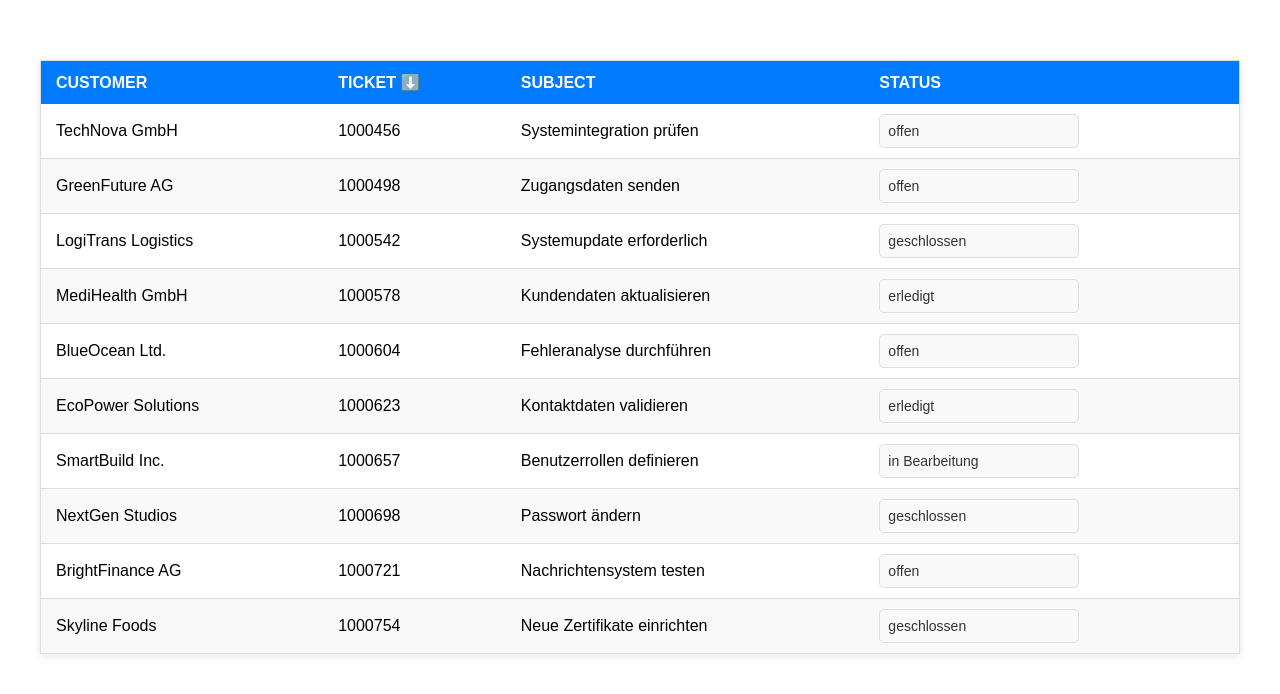
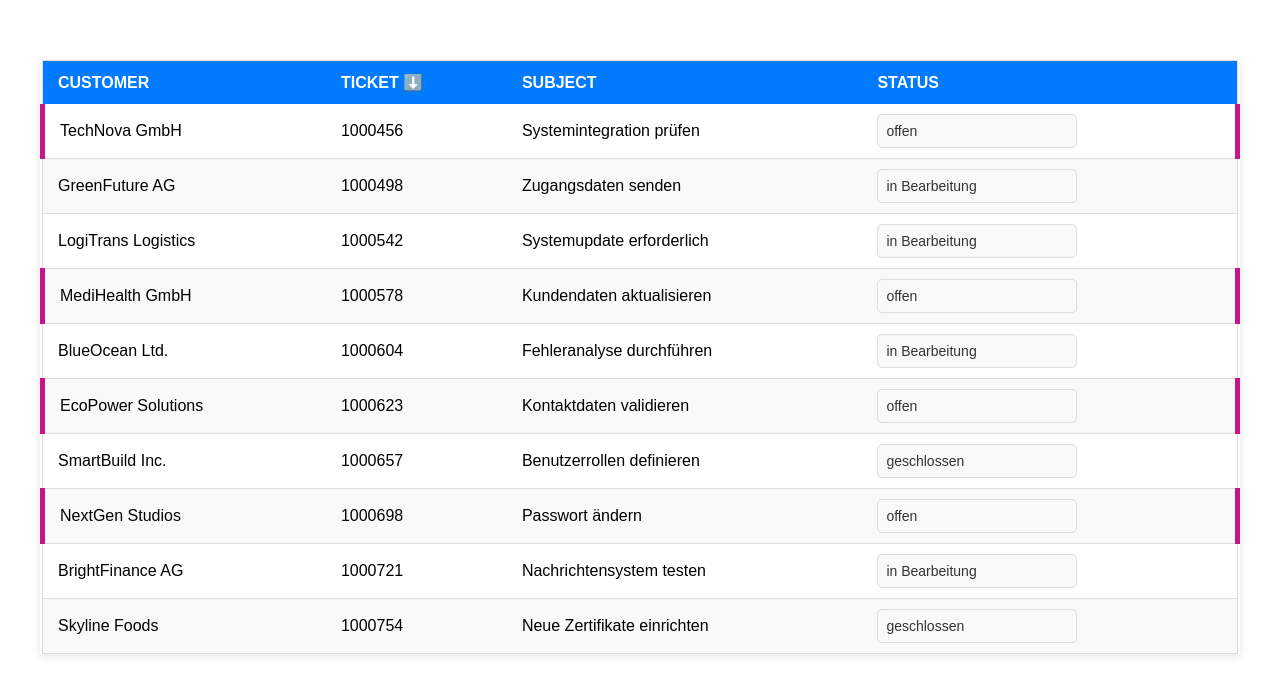
Before and after one commit to maralt2001/tickets, a Next.js app: page / in a window 1280 px wide. Shown: the top 694 px of the page. Built offline with nearby package versions, Linux system fonts and the light colour scheme.

Commit message:
change ticket open style

```diff
--- a/data/tickets.json
+++ b/data/tickets.json
@@ -11,56 +11,56 @@
     "customer": "GreenFuture AG",
     "ticket": 1000498,
     "subject": "Zugangsdaten senden",
-    "status": "offen"
+    "status": "in Bearbeitung"
   },
   {
     "id": 3,
     "customer": "LogiTrans Logistics",
     "ticket": 1000542,
     "subject": "Systemupdate erforderlich",
-    "status": "geschlossen"
+    "status": "in Bearbeitung"
   },
   {
     "id": 4,
     "customer": "MediHealth GmbH",
     "ticket": 1000578,
     "subject": "Kundendaten aktualisieren",
-    "status": "erledigt"
+    "status": "offen"
   },
   {
     "id": 5,
     "customer": "BlueOcean Ltd.",
     "ticket": 1000604,
     "subject": "Fehleranalyse durchführen",
-    "status": "offen"
+    "status": "in Bearbeitung"
   },
   {
     "id": 6,
     "customer": "EcoPower Solutions",
     "ticket": 1000623,
     "subject": "Kontaktdaten validieren",
-    "status": "erledigt"
+    "status": "offen"
   },
   {
     "id": 7,
     "customer": "SmartBuild Inc.",
     "ticket": 1000657,
     "subject": "Benutzerrollen definieren",
-    "status": "in Bearbeitung"
+    "status": "geschlossen"
   },
   {
     "id": 8,
     "customer": "NextGen Studios",
     "ticket": 1000698,
     "subject": "Passwort ändern",
-    "status": "geschlossen"
+    "status": "offen"
   },
   {
     "id": 9,
     "customer": "BrightFinance AG",
     "ticket": 1000721,
     "subject": "Nachrichtensystem testen",
-    "status": "offen"
+    "status": "in Bearbeitung"
   },
   {
     "id": 10,
--- a/src/app/page.module.css
+++ b/src/app/page.module.css
@@ -38,6 +38,11 @@
   border-bottom: 1px solid #ddd; /* Dünne Linie zwischen Zeilen */
 }
 
+.openRow {
+  border-inline: solid mediumvioletred;
+  border-width: 5px;
+}
+
 /* Alternierende Zeilenfarben */
 .tbody tr:nth-child(even) {
   background-color: #f9f9f9; /* Helles Grau für gerade Zeilen */
--- a/src/app/page.tsx
+++ b/src/app/page.tsx
@@ -70,7 +70,7 @@ export default function Home() {
                 </thead>
                 <tbody className={styles.tbody}>
                 {tickets.map((ticket:Ticket) => (
-                    <tr key={ticket.id}>
+                    <tr key={ticket.id} className={ticket.status === 'offen'? styles.openRow : ''}>
                         <td>{ticket.customer}</td>
                         <td>{ticket.ticket}</td>
                         <td>{ticket.subject}</td>
```
